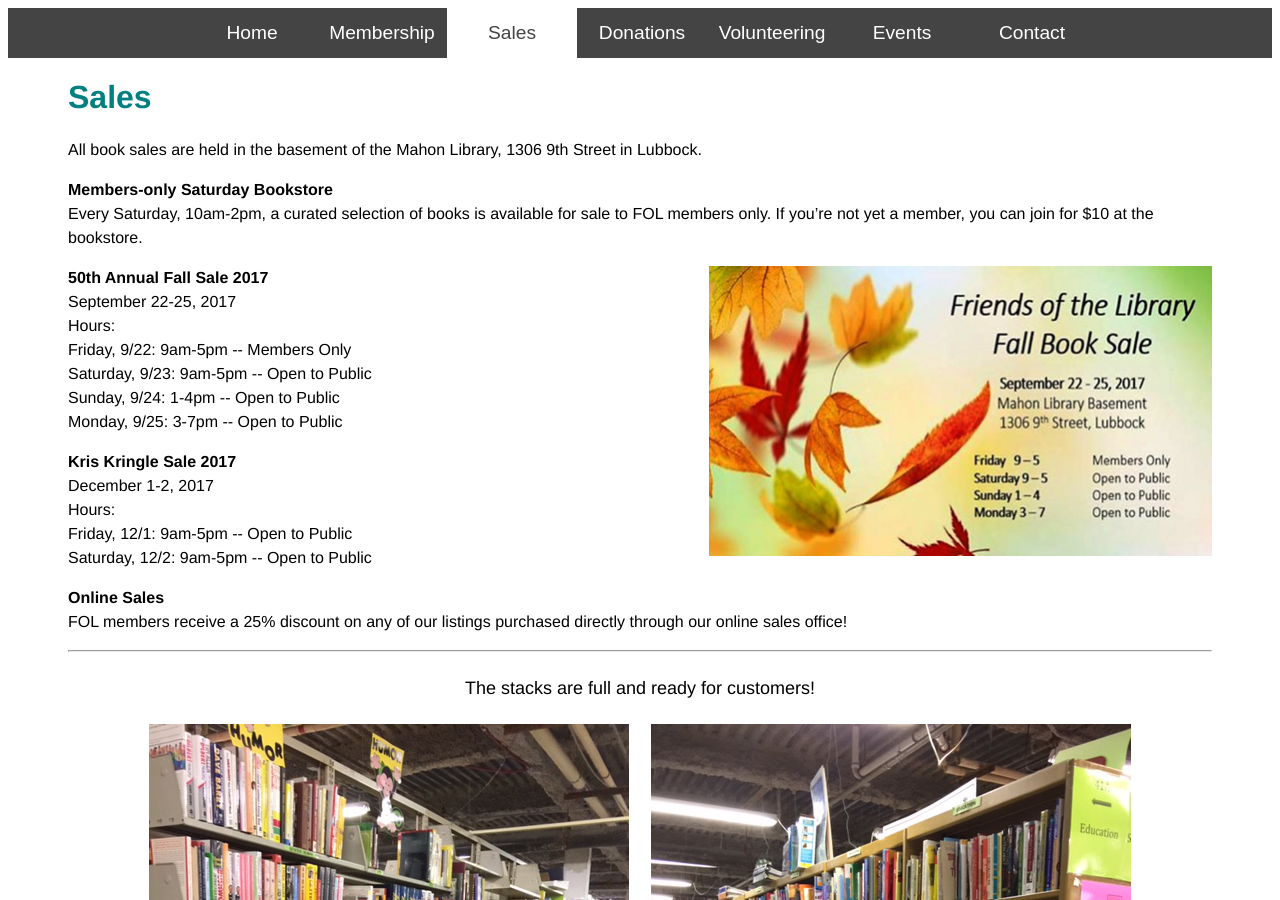
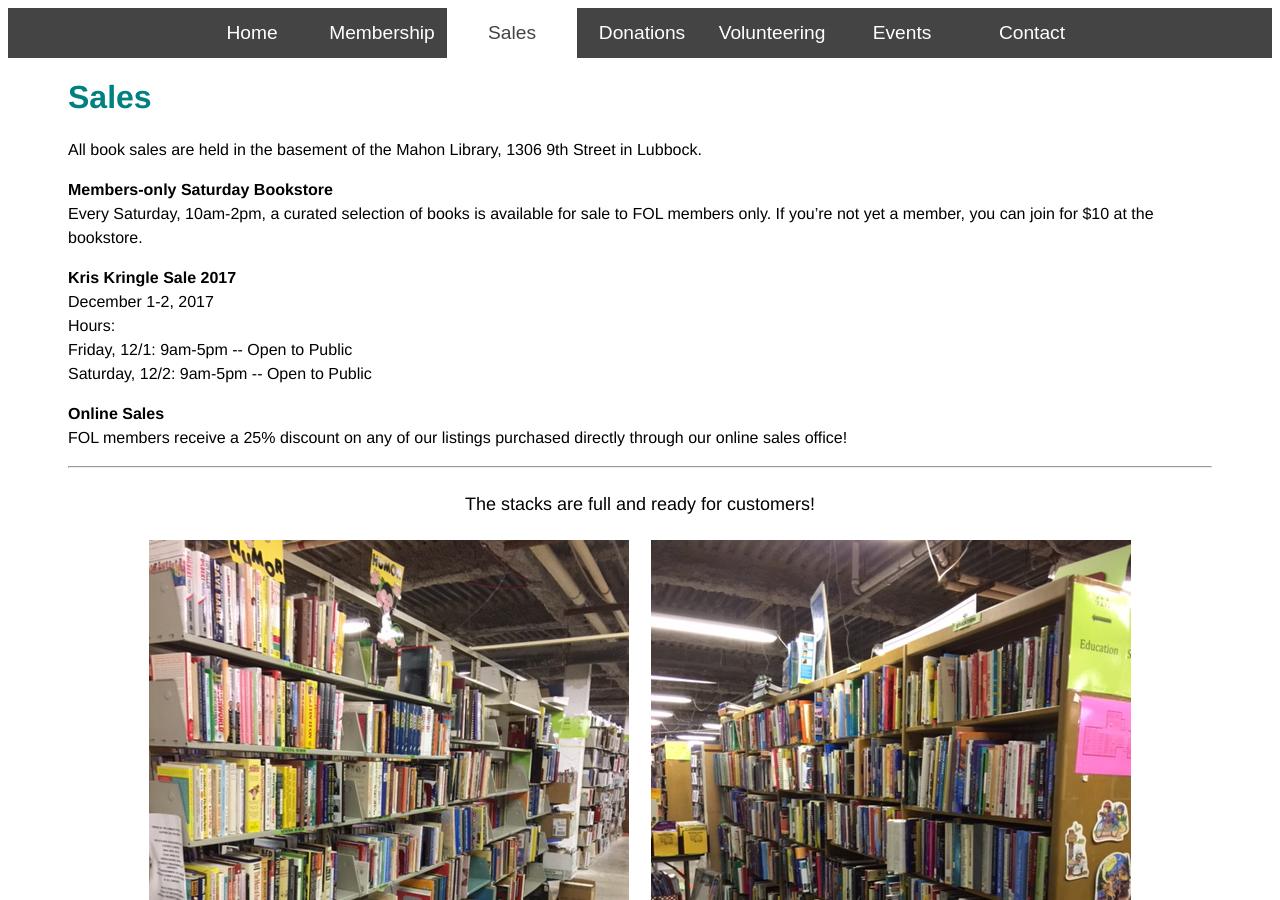
Before and after one commit to lubbockfol/lubbockfol.github.io, a Jekyll site: the page sales.html, which Jekyll copies as it is, in a window 1280 px wide and 900 px high. Built offline with Jekyll 4.4.1, drawn with Linux system fonts in a browser that asks for light colours.

Commit message:
Update sales.html

```diff
--- a/sales.html
+++ b/sales.html
@@ -29,14 +29,6 @@
 <p><strong>Members-only Saturday Bookstore</strong><br />
 Every Saturday, 10am-2pm, a curated selection of books is available for sale to FOL members only. If you’re not yet a member, you can join for $10 at the bookstore.</p>
 
-<p><strong><img src="pix/fall_sale_poster_sm.jpg" width="503" height="290" alt="FOL Fall Book Sale dates and hours" align="right"/>50th Annual Fall Sale 2017</strong><br />
-September 22-25, 2017<br />
-Hours:<br />
-Friday, 9/22: 9am-5pm -- Members Only<br />
-Saturday, 9/23: 9am-5pm -- Open to Public<br />
-Sunday, 9/24: 1-4pm -- Open to Public<br />
-Monday, 9/25: 3-7pm -- Open to Public</p>
-
 <p><strong>Kris Kringle Sale 2017</strong><br>
 December 1-2, 2017<br />
 Hours:<br />
```
